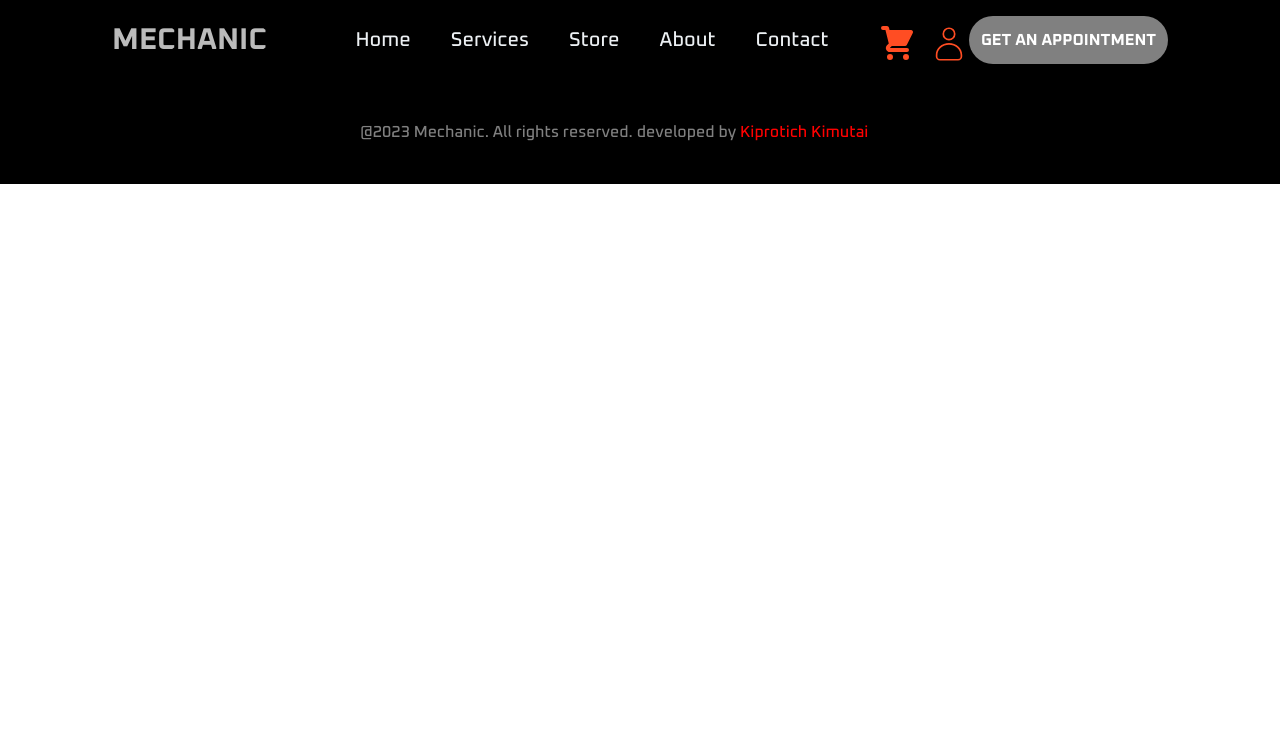
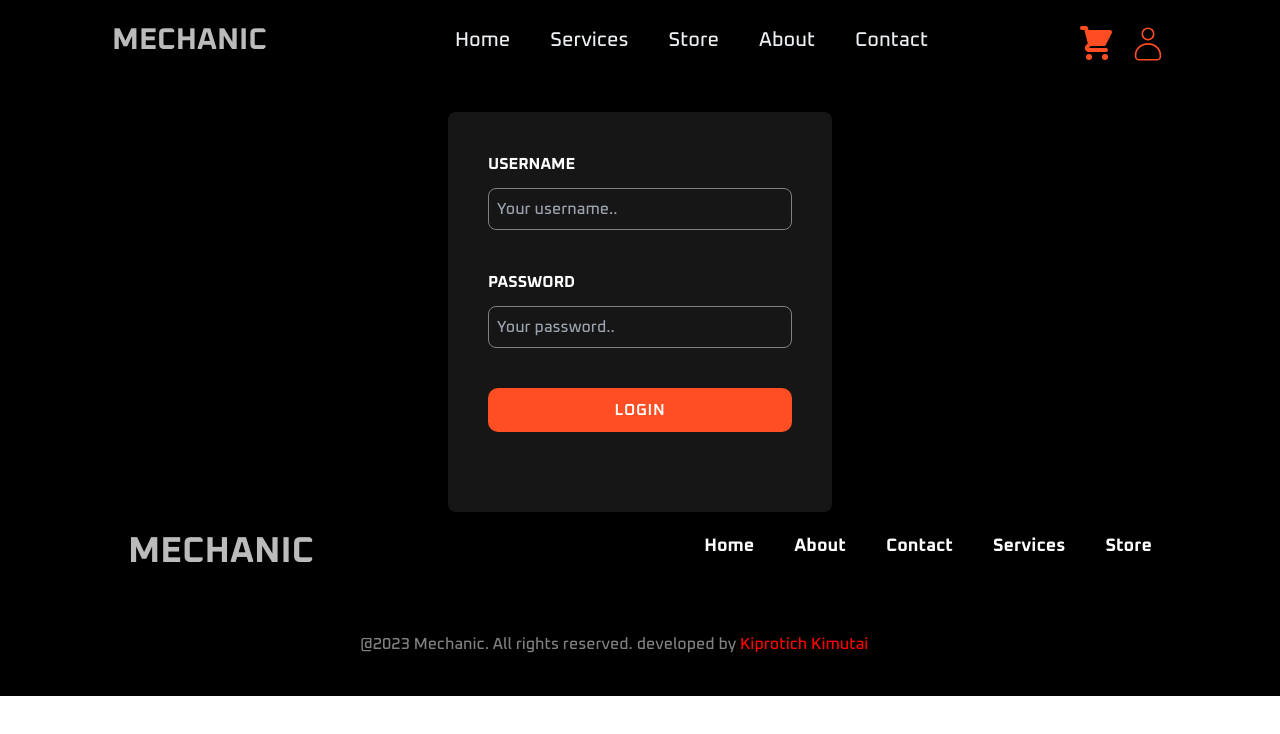
Before and after one commit to Kimutai01/mechanical-ecommerce, a React (Vite) app: page /login in a window 1280 px wide. Shown: the top 734 px of the page. Built offline with nearby package versions, Linux system fonts and the light colour scheme.

Commit message:
Added login screen

```diff
--- a/src/App.jsx
+++ b/src/App.jsx
@@ -5,6 +5,7 @@ import Home from "./pages/Home";
 import { Route, Routes } from "react-router-dom";
 import ProductDetail from "./pages/ProductDetail";
 import Cart from "./pages/Cart";
+import Login from "./pages/Login";
 
 function App() {
   return (
@@ -14,6 +15,7 @@ function App() {
         <Route path="/" element={<Home />} />
         <Route path="/product/:id" element={<ProductDetail />} />
         <Route path="/cart/:id?" element={<Cart />} />
+        <Route path="/login" element={<Login />} />
       </Routes>
       <Footer />
     </>
--- a/src/components/Navbar/Navbar.jsx
+++ b/src/components/Navbar/Navbar.jsx
@@ -125,6 +125,9 @@ const NavBar = () => {
               size={40}
               className="text-[#ff4d23] text-center align-middle items-center justify-center"
             />
+            <Link to="/login">
+              <CiUser size={40} className="text-[#ff4d23] cursor-pointer" />
+            </Link>
           </div>
         </div>
         <div className="hidden md:flex">
@@ -148,13 +151,6 @@ const NavBar = () => {
                 size={40}
                 className="text-[#ff4d23] cursor-pointer mt-2"
               />
-            </Link>
-          </div>
-          <div>
-            <Link to="/contact">
-              <button className="uppercase text-[#fff] bg-[#808080] rounded-full hover:bg-[#ff4d23] font-bold p-3 hidden md:block">
-                get an appointment
-              </button>
             </Link>
           </div>
         </div>
--- a/src/index.css
+++ b/src/index.css
@@ -25,10 +25,10 @@
   text-transform: uppercase;
   background-color: #ff4d24;
   border-style: none;
-  border-radius: 60px;
+  border-radius: 10px;
   justify-content: center;
   align-items: center;
-  padding: 15px 30px;
+  padding: 10px 30px;
   font-family: Sarabun, sans-serif;
   font-size: 16px;
   font-weight: 600;
--- /dev/null
+++ b/src/pages/Login.jsx
@@ -0,0 +1,53 @@
+import React, { useState, useEffect } from "react";
+import { useSelector, useDispatch } from "react-redux";
+import { ToastContainer, toast } from "react-toastify";
+
+import { Link } from "react-router-dom";
+
+const Login = () => {
+  const [email, setEmail] = useState("");
+  const [password, setPassword] = useState("");
+  return (
+    <div className="bg-[#000] pt-28">
+      <div className="bg-[#161616] mx-auto w-[30%] px-10 rounded-lg pb-10">
+        <div className="flex justify-center md:flex-row gap-5 pt-10">
+          <div className="flex flex-col w-full">
+            <label for="name" className="text-white mb-3 uppercase font-bold">
+              Username
+            </label>
+            <input
+              type="text"
+              id="name"
+              name="name"
+              placeholder="Your username.."
+              className="bg-[#161616] text-white border-[grey] border-[1px] rounded-lg p-2 font-medium focus:outline-none focus:border-[#ff4d24]"
+            />
+          </div>
+        </div>
+        <div className="flex justify-center md:flex-row mt-10 gap-5">
+          <div className="flex flex-col w-full">
+            <label
+              for="password"
+              className="text-white mb-3 uppercase font-bold"
+            >
+              Password
+            </label>
+            <input
+              type="password"
+              id="password"
+              name="name"
+              placeholder="Your password.."
+              className="bg-[#161616] text-white border-[grey] border-[1px] rounded-lg p-2 font-medium focus:outline-none focus:border-[#ff4d24]"
+            />
+          </div>
+        </div>
+
+        <button className="why-btn  w-full mt-10 mb-10 ">
+          <h1>Login</h1>
+        </button>
+      </div>
+    </div>
+  );
+};
+
+export default Login;
```
